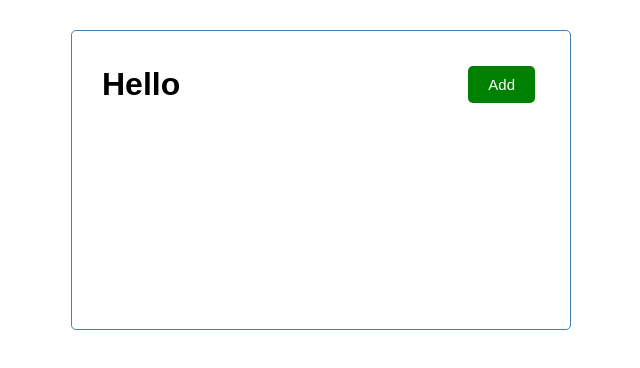
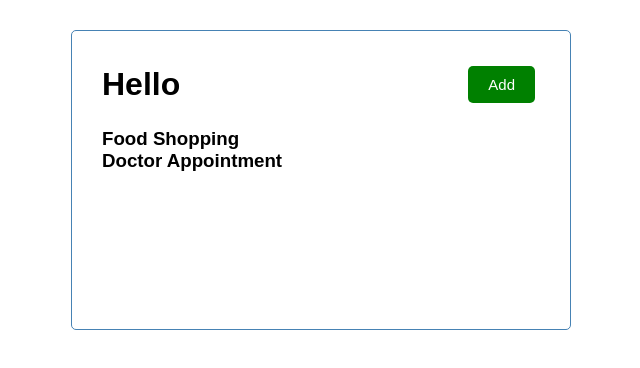
Before and after one commit to AnsonKongg/ReactTest, a React (Create React App) app: page / in a window 1280 px wide. Shown: the top 368 px of the page, without its empty margins (319-959 px from the left). Built offline with nearby package versions, Linux system fonts and the light colour scheme.

Commit message:
[Tasks] added

```diff
--- a/src/App.js
+++ b/src/App.js
@@ -1,9 +1,27 @@
+import { useState } from 'react'
 import Header from './components/Header/Header';
+import Tasks from './components/Tasks';
 
 function App() {
+  const [tasks, setTasks] = useState([
+    {
+      id: 1,
+      text: "Food Shopping",
+      day: "Feb 14th at 2:30 am",
+      reminder: false,
+    },
+    {
+      id: 2,
+      text: "Doctor Appointment",
+      day: "Feb 6th at 12:30 pm",
+      reminder: true,
+    },
+  ])
+
   return (
     <div className="container">
       <Header title="Hello" />
+      <Tasks tasks={tasks} />
     </div>
   );
 }
--- /dev/null
+++ b/src/components/Tasks.js
@@ -0,0 +1,11 @@
+const Task = (props) => {
+    return (
+        <div>
+            {props.tasks.map((task) => (
+                <h3 key={task.id}>{task.text}</h3>
+            ))}
+        </div>
+    )
+}
+
+export default Task
```
